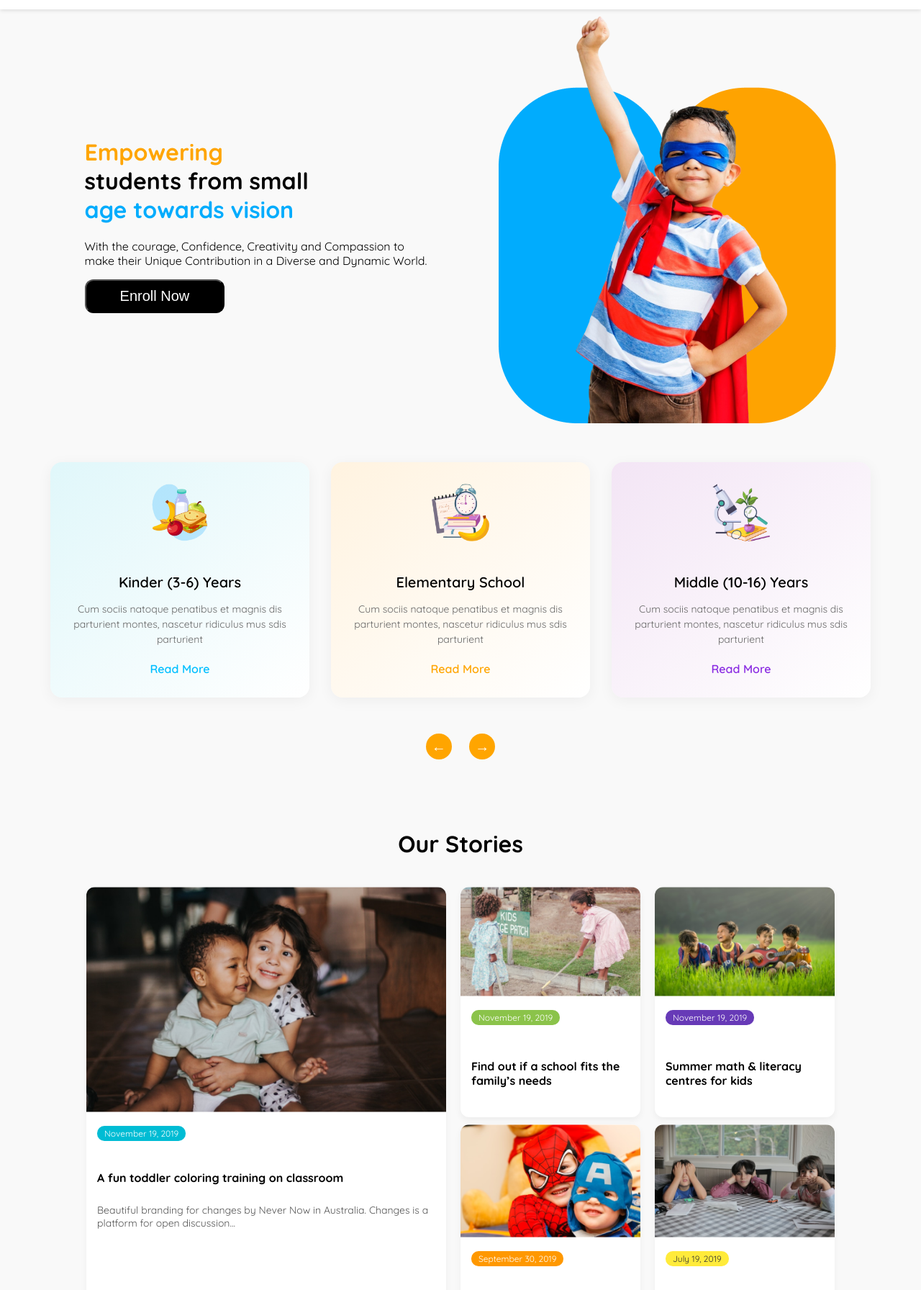
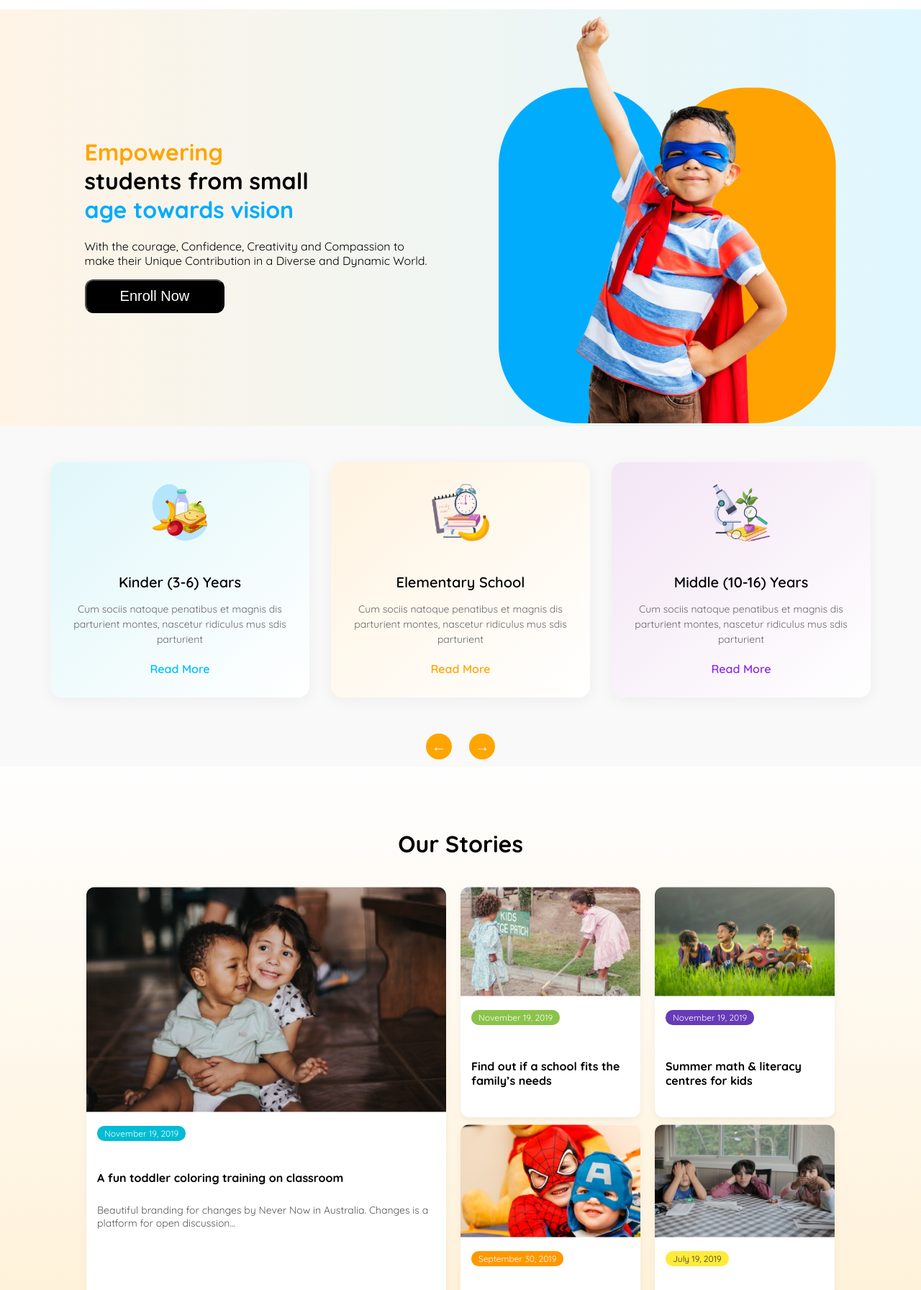
Before and after one commit to jeshankhan26/Kids-school, a plain HTML site: page index.html in a window 1280 px wide. Shown: the part 59-1851 px from the top of the page at 72% size. Drawn offline with Linux system fonts and the light colour scheme.

Commit message:
Gradian Color

```diff
--- a/styles.css
+++ b/styles.css
@@ -73,6 +73,7 @@ body {
     gap: 100px;
     align-items: center;
     justify-content: center;
+    background: linear-gradient(to right, #fff4e6, #e0f7ff);
 }
 .hero-section > h1 {
     font-weight: 800;
@@ -160,6 +161,7 @@ body {
 .stories-section {
   padding: 60px 20px;
   text-align: center;
+  background: linear-gradient(to bottom, #fefefe, #ffeecf);
 }
 
 .stories-section h2 {
@@ -188,6 +190,7 @@ body {
   display: flex;
   flex-wrap: wrap;
   justify-content: center;
+
   gap: 20px;
 }
 
```
